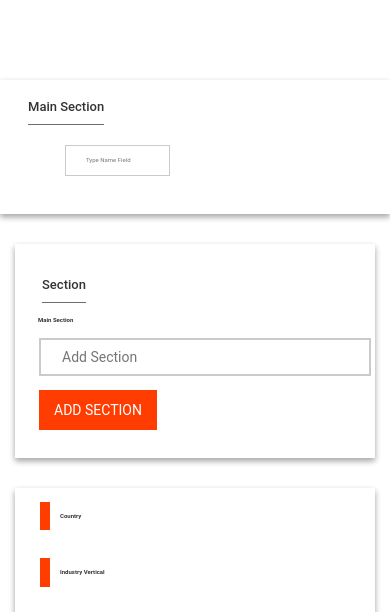
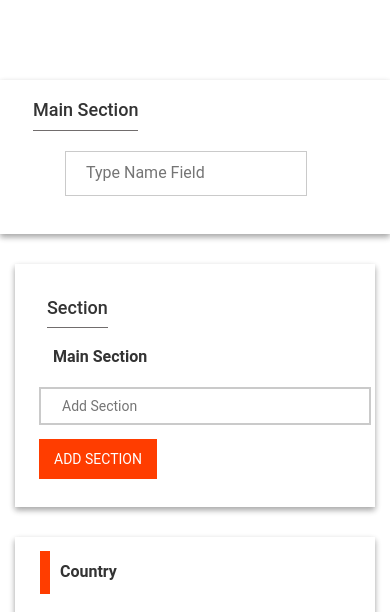
Before and after one commit to cuongtuanpham/e27-ticket-cms, a website: page public/index.html in a window 390 px wide. Shown: the part 200-812 px from the top of the page. Drawn offline with nearby package versions, Linux system fonts and the light colour scheme; no server answers.

Commit message:
responsive font size

```diff
--- a/public/scss/style.scss
+++ b/public/scss/style.scss
@@ -73,12 +73,12 @@ h2, .section h3{
 	margin-left: 1em;
 	padding-bottom: 1rem;
 	display: inline-block;
-	font-size: $font-size - 5px;
+	font-size: $font-size;
 	@include tablet {
-		font-size: $font-size-tablet - 5px;
+		font-size: $font-size-tablet;
 	}
 	@include desktop {
-		font-size: $font-size-desktop - 5px;
+		font-size: $font-size-desktop;
 	}
 }
 
@@ -87,9 +87,9 @@ h2, .section h3{
 	padding: 1rem 0 1rem 2rem;
 	margin-top: 1rem;
 	margin-left: 5rem;
-	font-size: $font-size - 12px;
+	font-size: $font-size - 2px;
 	@include tablet {
-		font-size: $font-size-tablet - 12px;
+		font-size: $font-size-tablet - 5px;
 	}
 	@include desktop {
 		font-size: $font-size-desktop - 12px;
@@ -122,9 +122,9 @@ h2, .section h3{
 .main-section select,
 .sub-section select{
 	padding: 0.7rem 0 0.7rem 0.5rem;
-	font-size: $font-size - 12px;
+	font-size: $font-size - 2px;
 	@include tablet {
-		font-size: $font-size-tablet - 12px;
+		font-size: $font-size-tablet - 5px;
 	}
 	@include desktop {
 		font-size: $font-size-desktop - 12px;
@@ -135,10 +135,10 @@ h2, .section h3{
 .sub-section input{
 	border: 1px solid #cacaca;
 	padding: 1rem 0 1rem 2rem;
-	font-size: $font-size - 12px;
+	font-size: $font-size - 2px;
 	cursor: pointer;
 	@include tablet {
-		font-size: $font-size-tablet - 12px;
+		font-size: $font-size-tablet - 5px;
 	}
 	@include desktop {
 		font-size: $font-size-desktop - 12px;
@@ -167,10 +167,10 @@ ul{
 	border-left: 10px solid $secondary-color;
 	padding: 10px;
 	font-weight: bold;
-	font-size: $font-size - 12px;
+	font-size: $font-size - 2px;
 	cursor: move;
 	@include tablet {
-		font-size: $font-size-tablet - 12px;
+		font-size: $font-size-tablet - 5px;
 	}
 	@include desktop {
 		font-size: $font-size-desktop - 12px;
@@ -208,9 +208,9 @@ ul#pre-list li{
 .section p{
 	padding: 0.5em 1.5em;
 	font-weight: bold;
-	font-size: $font-size - 12px;
+	font-size: $font-size - 2px;
 	@include tablet {
-		font-size: $font-size-tablet - 12px;
+		font-size: $font-size-tablet - 5px;
 	}
 	@include desktop {
 		font-size: $font-size-desktop - 12px;
```
Also changed, not shown: public/css/style.css.
